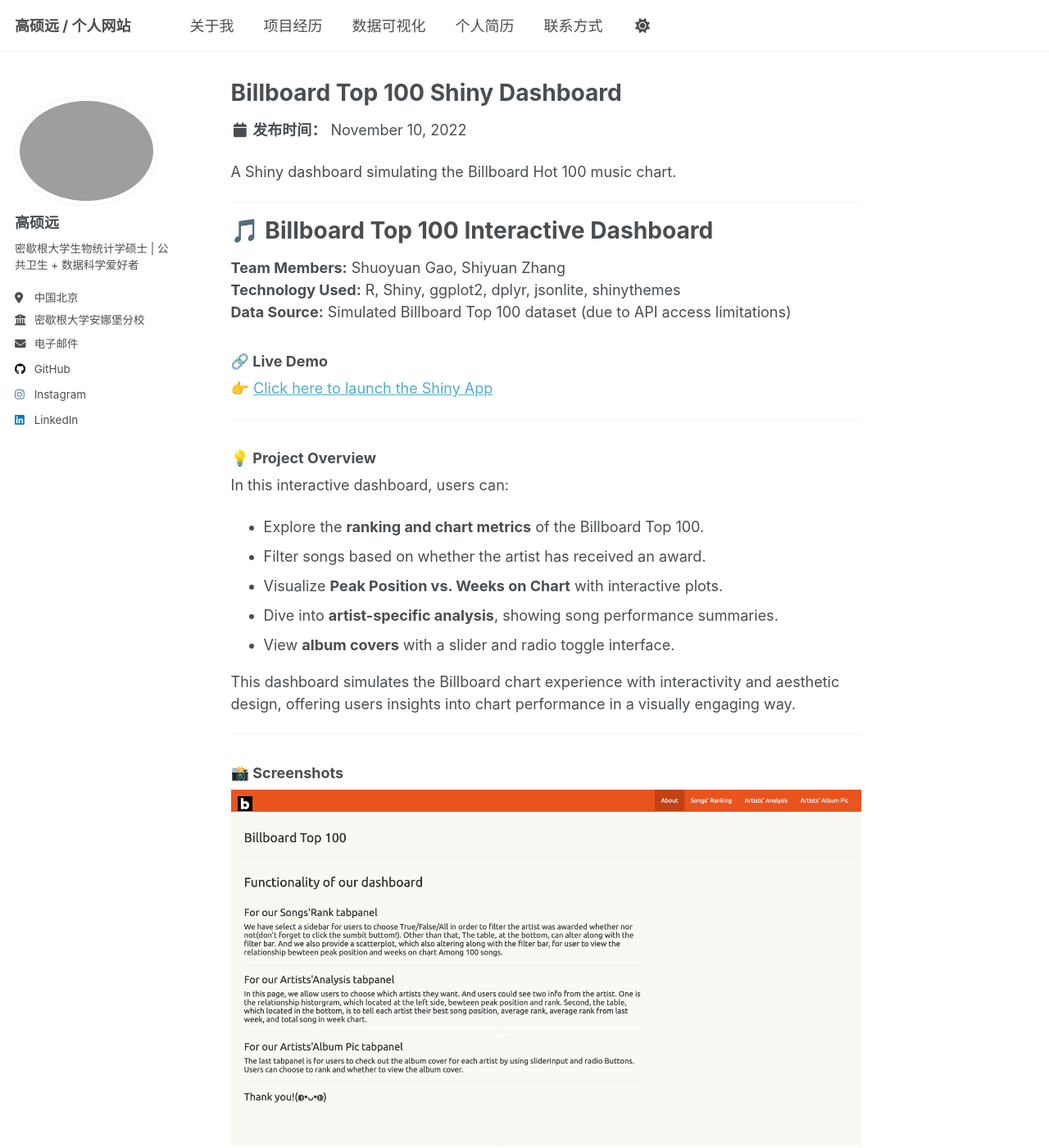
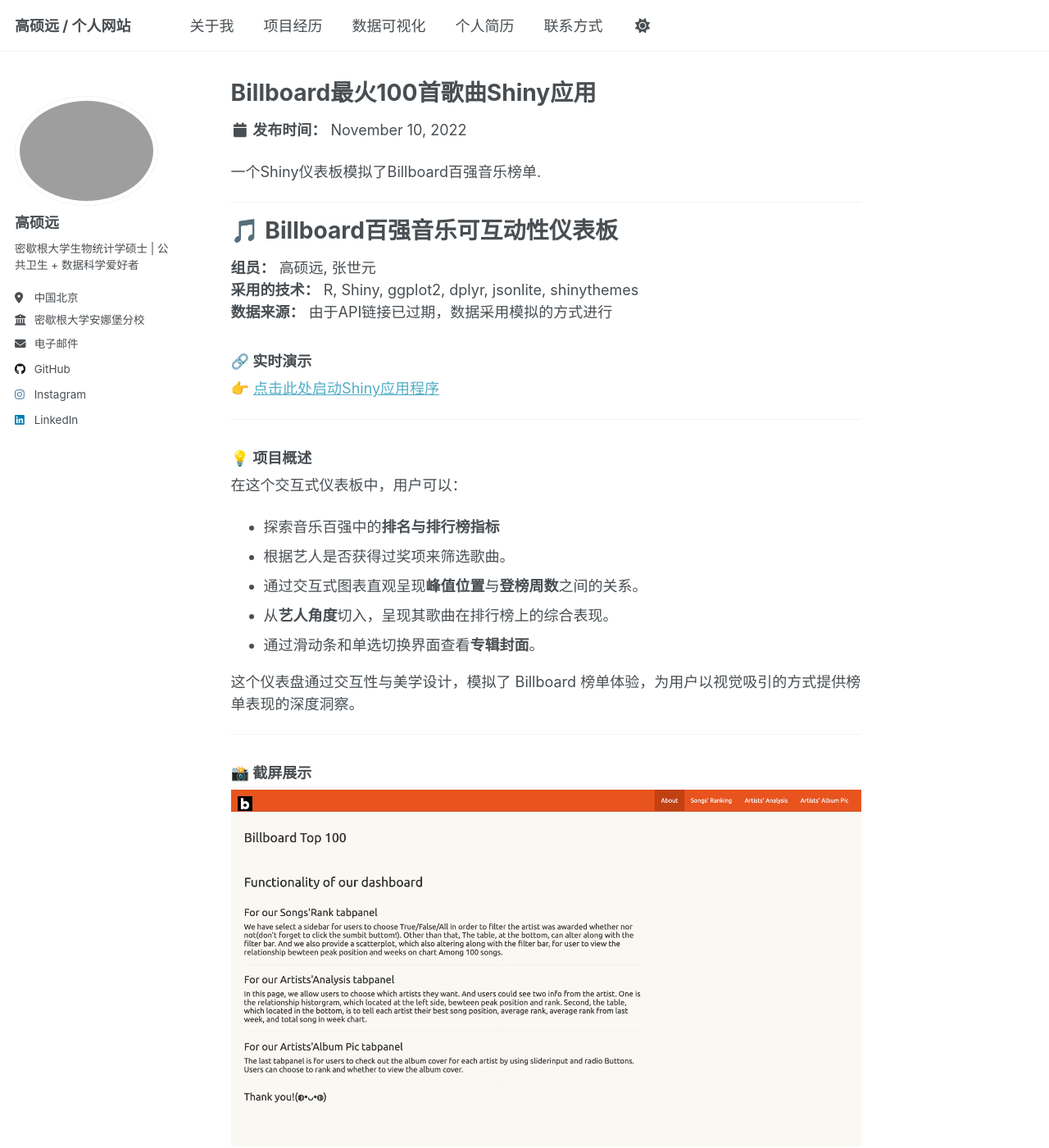
Before and after one commit to GSYH/zh, a Jekyll site: the page built from _portfolio/billboard-shiny.md, in a window 1280 px wide and 1400 px high. Shown: the whole window at 82% size. Built offline with Jekyll 4.4.1, drawn with Linux system fonts in a browser that asks for light colours; some of the changed text lies outside the part shown.

Commit message:
Update billboard-shiny.md

```diff
--- a/_portfolio/billboard-shiny.md
+++ b/_portfolio/billboard-shiny.md
@@ -1,65 +1,65 @@
 ---
-title: "Billboard Top 100 Shiny Dashboard"
+title: "Billboard最火100首歌曲Shiny应用"
 layout: single
 author_profile: true
 permalink: /projects/billboard/
 date: 2022-11-10
 ---
-A Shiny dashboard simulating the Billboard Hot 100 music chart.
+一个Shiny仪表板模拟了Billboard百强音乐榜单.
 
 ---
 
-# 🎵 Billboard Top 100 Interactive Dashboard
+# 🎵 Billboard百强音乐可互动性仪表板
 
-**Team Members:** Shuoyuan Gao, Shiyuan Zhang
-**Technology Used:** R, Shiny, ggplot2, dplyr, jsonlite, shinythemes
-**Data Source:** Simulated Billboard Top 100 dataset (due to API access limitations)
+**组员：** 高硕远, 张世元
+**采用的技术：** R, Shiny, ggplot2, dplyr, jsonlite, shinythemes
+**数据来源：** 由于API链接已过期，数据采用模拟的方式进行
 
-### 🔗 Live Demo
+### 🔗 实时演示
 
-👉 [Click here to launch the Shiny App](https://nl1z0n-shuoyuan-gao.shinyapps.io/shiny_app/)
+👉 [点击此处启动Shiny应用程序](https://nl1z0n-shuoyuan-gao.shinyapps.io/shiny_app/)
 
 ---
 
-### 💡 Project Overview
+### 💡 项目概述
 
-In this interactive dashboard, users can:
+在这个交互式仪表板中，用户可以：
 
-- Explore the **ranking and chart metrics** of the Billboard Top 100.
-- Filter songs based on whether the artist has received an award.
-- Visualize **Peak Position vs. Weeks on Chart** with interactive plots.
-- Dive into **artist-specific analysis**, showing song performance summaries.
-- View **album covers** with a slider and radio toggle interface.
+- 探索音乐百强中的**排名与排行榜指标**
+- 根据艺人是否获得过奖项来筛选歌曲。
+- 通过交互式图表直观呈现**峰值位置**与**登榜周数**之间的关系。
+- 从**艺人角度**切入，呈现其歌曲在排行榜上的综合表现。
+- 通过滑动条和单选切换界面查看**专辑封面**。
 
-This dashboard simulates the Billboard chart experience with interactivity and aesthetic design, offering users insights into chart performance in a visually engaging way.
+这个仪表盘通过交互性与美学设计，模拟了 Billboard 榜单体验，为用户以视觉吸引的方式提供榜单表现的深度洞察。
 
 ---
 
-### 📸 Screenshots
+### 📸 截屏展示
 
 ![](/images/billboard_about.jpg)
-*About Page*
+*主页面*
 
 ![](/images/billboard_plot.jpg)
-*Songs’ Ranking Scatter Plot*
+*歌曲排行散点图*
 
 ![](/images/billboard_plot2.jpg)
-*Peak Position vs. Weeks Plot*
+*峰值位置 vs. 登榜周数*
 
 ---
 
-### 📁 Source Code
+### 📁 源代码
 
-The full source code is available on [GitHub](https://github.com/GSYH/billboard-shiny-dashboard).
-The dataset used (`Fake_Billboard_Data.csv`) is included in the `shiny_app/www` folder for reproducibility.
+完整源代码可在此查看[GitHub](https://github.com/GSYH/billboard-shiny-dashboard).
+数据集(`Fake_Billboard_Data.csv`)也囊括在`shiny_app/www`文件夹中以供重复生成本仪表板。
 
 ---
 
-### 📍 Technologies & Features
+### 📍 技术与功能亮点
 
-- `fluidPage` and `navbarPage` layout
-- `ggplot2` plots with dynamic filtering
-- Album artwork integration via reactive UI rendering
-- CSS styling and theming via `shinythemes` and `tags$style`
+- 使用 `fluidPage` 与 `navbarPage` 构建网站整体布局结构
+- 基于 `ggplot2` 的图表，支持动态筛选与交互更新
+- 通过 reactive UI 实现专辑封面图的实时加载与展示
+- 使用 `shinythemes` 与 `tags$style` 进行页面美化与 CSS 样式定制
 
 ---
```
